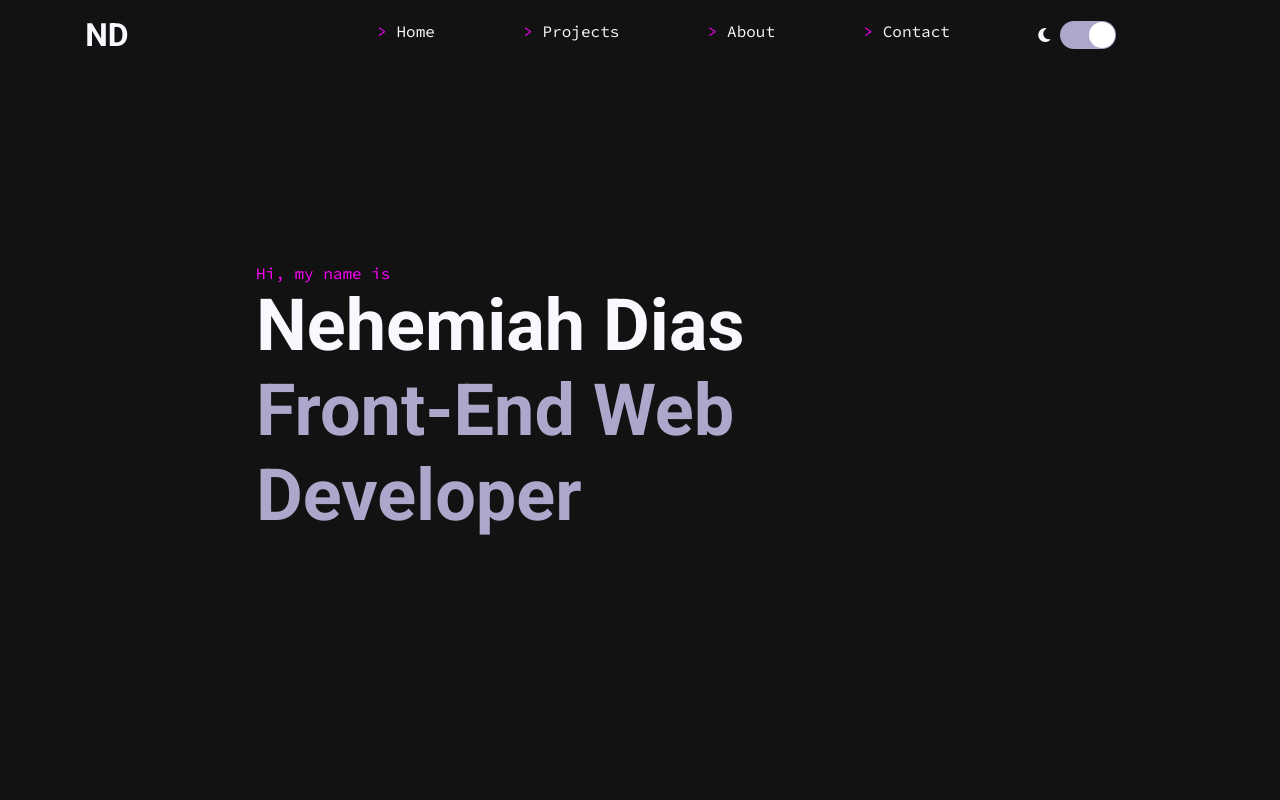
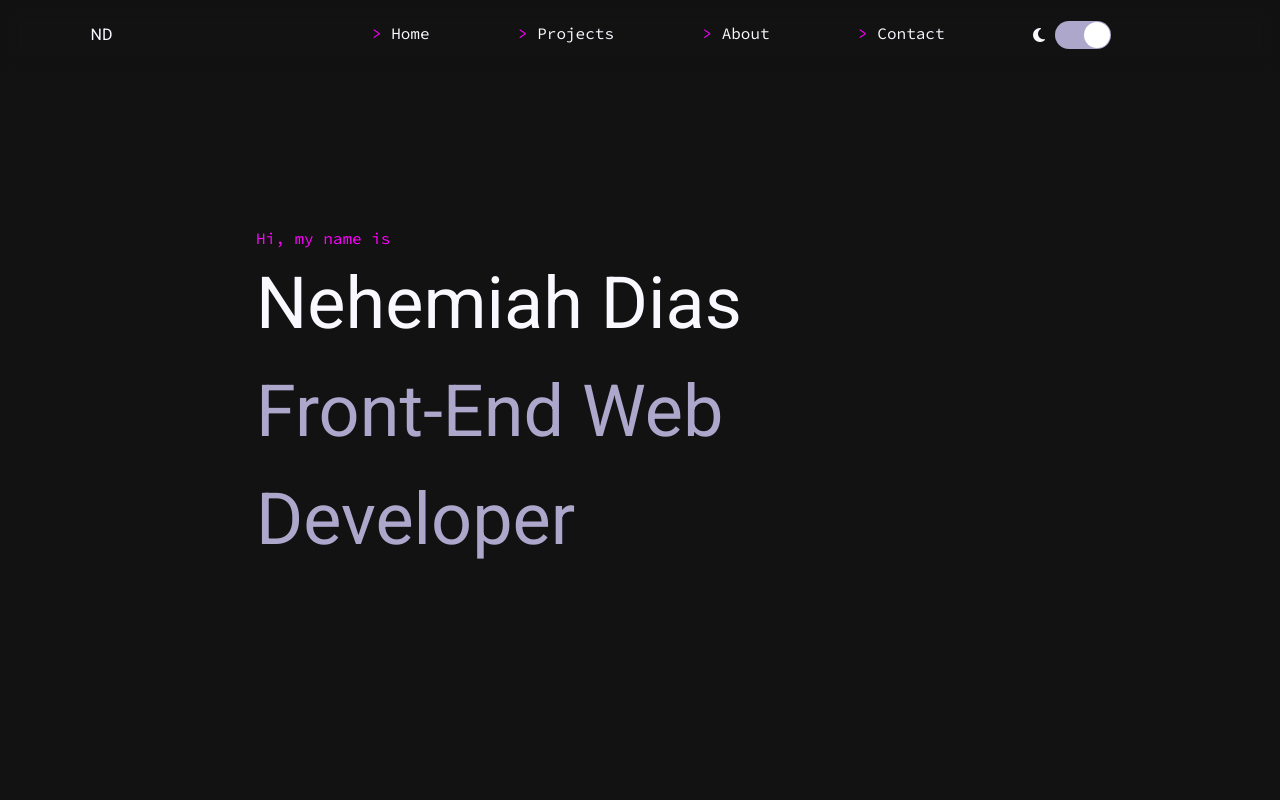
Before and after one commit to NehemiahDias/portfolio-site, a React (Create React App) app: page / in a window 1280 px wide. Shown: the top 800 px of the page. Built offline with nearby package versions, Linux system fonts and the light colour scheme.

Commit message:
add tailwind

```diff
--- a/package.json
+++ b/package.json
@@ -35,5 +35,10 @@
       "last 1 firefox version",
       "last 1 safari version"
     ]
+  },
+  "devDependencies": {
+    "autoprefixer": "^10.4.13",
+    "postcss": "^8.4.18",
+    "tailwindcss": "^3.2.1"
   }
 }
--- /dev/null
+++ b/postcss.config.js
@@ -0,0 +1,6 @@
+module.exports = {
+  plugins: {
+    tailwindcss: {},
+    autoprefixer: {},
+  },
+}
--- /dev/null
+++ b/src/index.css
@@ -0,0 +1,3 @@
+@tailwind base;
+@tailwind components;
+@tailwind utilities;
--- a/src/index.js
+++ b/src/index.js
@@ -1,6 +1,7 @@
 import React from 'react';
 import ReactDOM from 'react-dom/client';
 import App from './App';
+import './index.css';
 
 const root = ReactDOM.createRoot(document.getElementById('root'));
 root.render(
--- /dev/null
+++ b/tailwind.config.js
@@ -0,0 +1,10 @@
+/** @type {import('tailwindcss').Config} */
+module.exports = {
+  content: [
+    "./src/**/*.{js, jsx, ts, tsx}"
+  ],
+  theme: {
+    extend: {},
+  },
+  plugins: [],
+}
```
Also changed, not shown: 1 other file (tests, documents, lock files or other folders).
